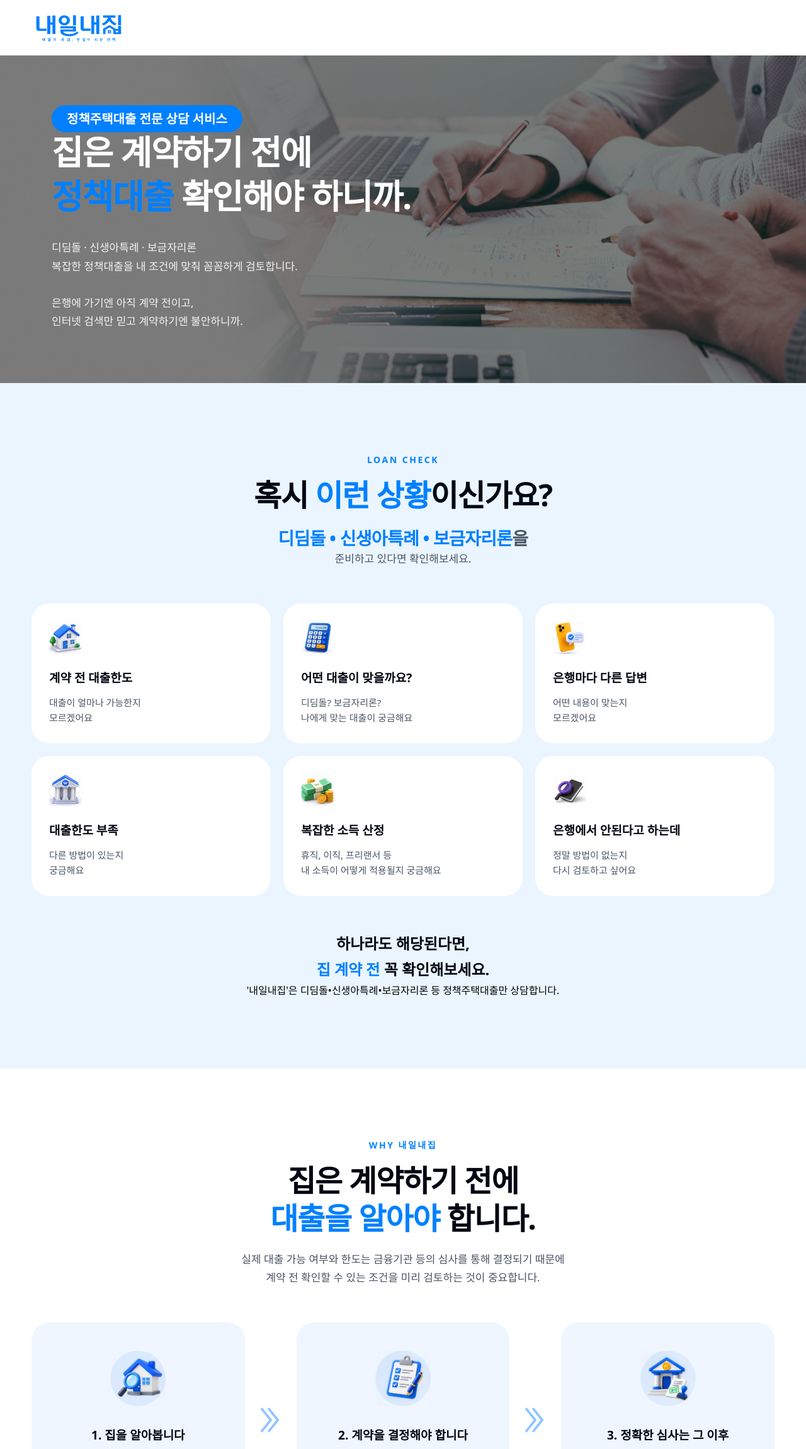
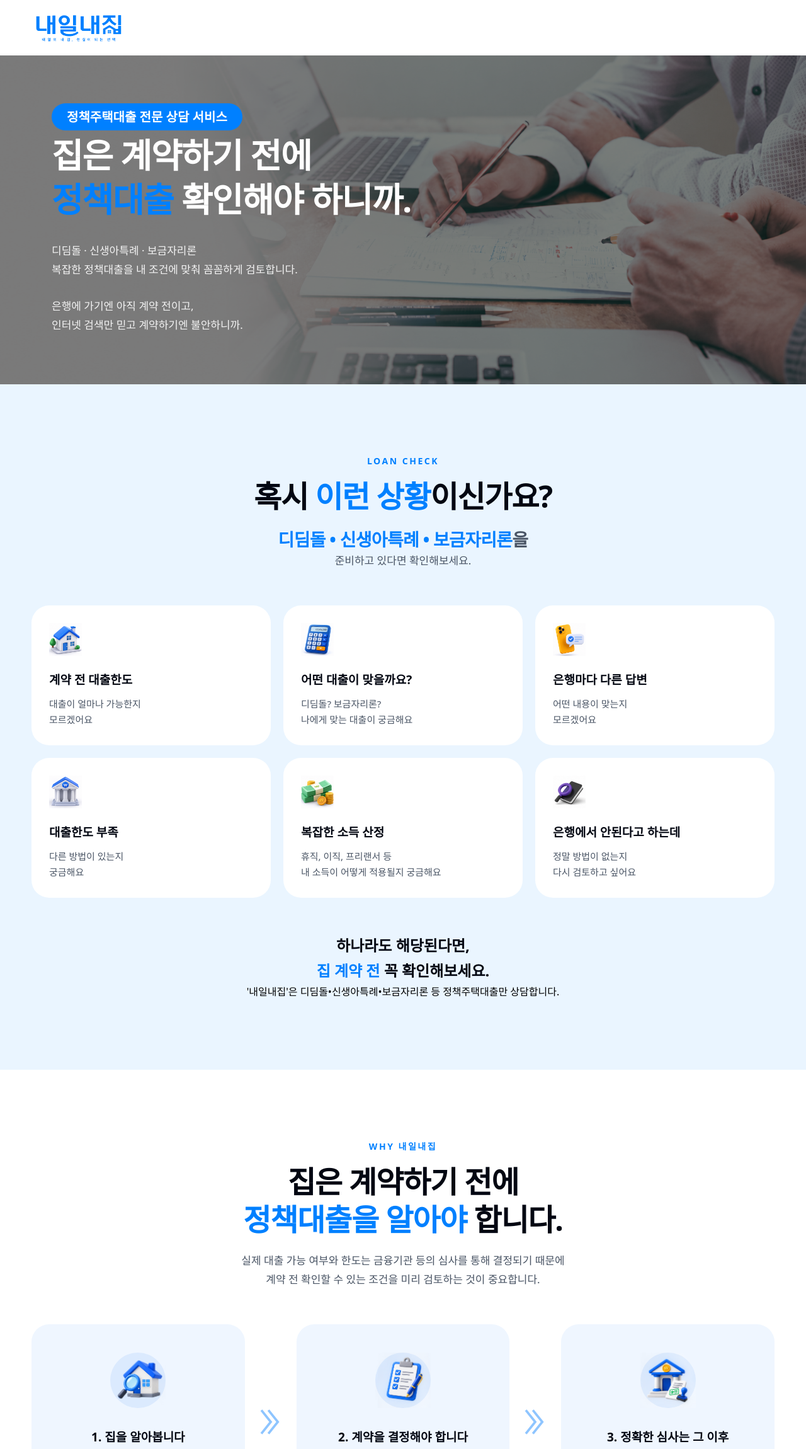
Before and after one commit to Yoonho5034/want-gov, a Next.js app: page / in a window 1280 px wide. Shown: the top 2300 px of the page at 63% size. Built offline with nearby package versions, Linux system fonts and the light colour scheme.

Commit message:
fix:text & css

```diff
--- a/app/page.tsx
+++ b/app/page.tsx
@@ -303,9 +303,9 @@ export default function Home() {
         <div className="absolute inset-0 bg-black/50" />
 
         <div className="relative z-10 mx-auto w-full max-w-[1180px] px-5 py-20 md:px-8">
-          <div>
+          <div className="mb-2">
             <span
-              className="px-6 py-2 mb-2 rounded-full text-white text-[18px] leading-[1.75] md:text-[20px] font-bold"
+              className="px-6 py-2 rounded-full text-white text-[18px] leading-[1.75] md:text-[20px] font-bold"
               style={{ backgroundColor: mainColor }}
             >
               정책주택대출 전문 상담 서비스
@@ -393,7 +393,8 @@ export default function Home() {
               확인해보세요.
             </p>
             <p>
-              '내일내집'은 디딤돌•신생아특례•보금자리론 등 정책주택대출만 상담합니다.
+              '내일내집'은 디딤돌•신생아특례•보금자리론 등 정책주택대출만
+              상담합니다.
             </p>
           </div>
         </div>
@@ -411,7 +412,7 @@ export default function Home() {
               <>
                 집은 계약하기 전에
                 <br />
-                <span style={{ color: mainColor }}>대출을 알아야</span> 합니다.
+                <span style={{ color: mainColor }}>정책대출을 알아야</span> 합니다.
               </>
             }
             description={
```
